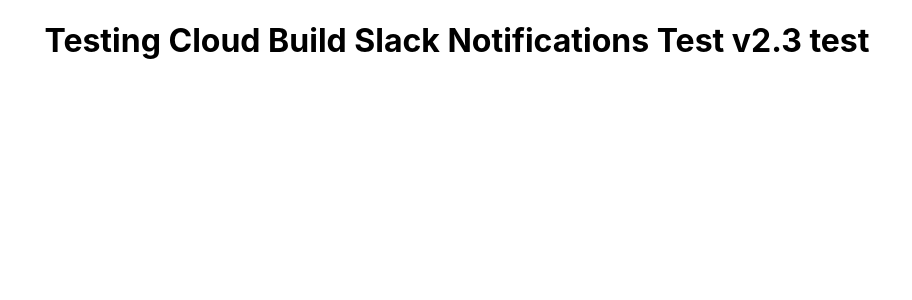
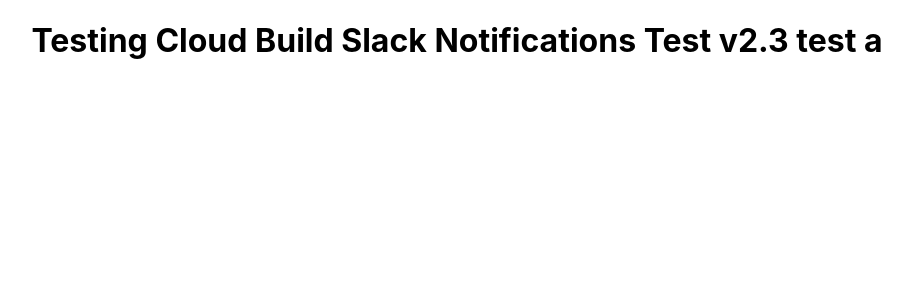
Before and after one commit to mohammad-safiuddin/cloud-build-test, a React (Create React App) app: page / in a window 1280 px wide. Shown: the top 300 px of the page, without its empty margins (183-1095 px from the left). Built offline with nearby package versions, Linux system fonts and the light colour scheme.

Commit message:
test secret manager

```diff
--- a/src/App.js
+++ b/src/App.js
@@ -4,7 +4,7 @@
 function App() {
   return (
     <div className="App">
-      <h1>Testing Cloud Build Slack Notifications Test v2.3 test</h1>
+      <h1>Testing Cloud Build Slack Notifications Test v2.3 test a</h1>
     </div>
   );
 }
```
